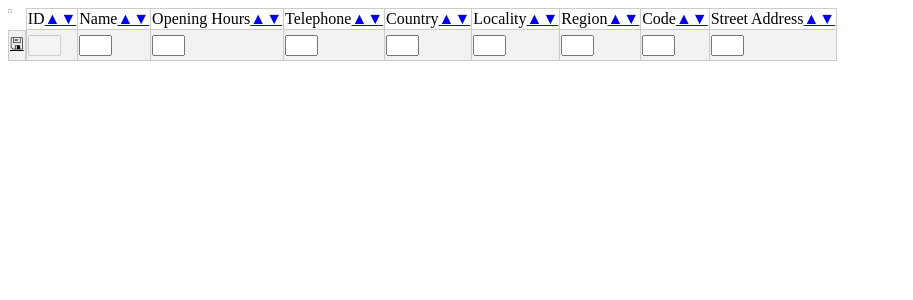
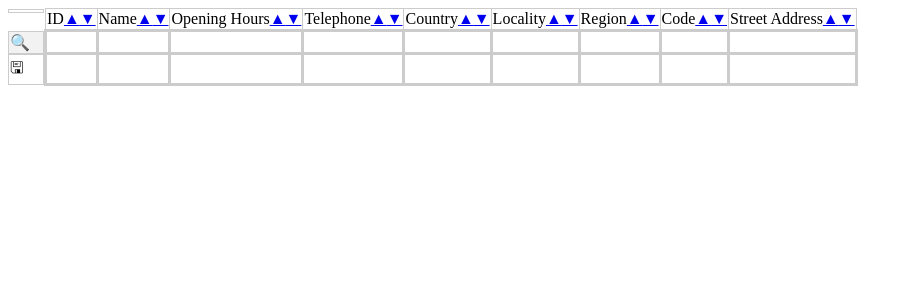
Before and after one commit to a1b0r/addressbook, a PHP site: page / in a window 1280 px wide. Shown: the top 300 px of the page, without its empty margins (0-913 px from the left). Run offline with PHP 8.4, Linux system fonts and the light colour scheme; data that the repository does not hold is empty.

Commit message:
bit nicer view

```diff
--- a/index.html
+++ b/index.html
@@ -18,25 +18,36 @@
             </tr>
 
             <tr>
-                <td class="action">
-                    <form action="index.php" id="add" method="post">
-                        <input type="submit" class="add" name="action" value="&#128427;" />
-                    </form>
-                </td>
-                <td><input type="text" size="1" form="add" name="id" disabled /></td>
-                <td><input type="text" size="1" form="add" name="name" /></td>
-                <td><input type="text" size="1" form="add" name="openingHours" /></td>
-                <td><input type="text" size="1" form="add" name="telephone" /></td>
-                <td><input type="text" size="1" form="add" name="country" /></td>
-                <td><input type="text" size="1" form="add" name="locality" /></td>
-                <td><input type="text" size="1" form="add" name="region" /></td>
-                <td><input type="text" size="1" form="add" name="code" /></td>
-                <td><input type="text" size="1" form="add" name="streetAddress" /></td>
+                <td class="action"><P class="search">&#128269;</P></td>
+
+                <td class="input" role="textbox" name="id">                           </td>
+                <td class="input" role="textbox" name="name" contenteditable>         </td>
+                <td class="input" role="textbox" name="openingHours" contenteditable> </td>
+                <td class="input" role="textbox" name="telephone" contenteditable>    </td>
+                <td class="input" role="textbox" name="country" contenteditable>      </td>
+                <td class="input" role="textbox" name="locality" contenteditable>     </td>
+                <td class="input" role="textbox" name="region" contenteditable>       </td>
+                <td class="input" role="textbox" name="code" contenteditable>         </td>
+                <td class="input" role="textbox" name="streetAddress" contenteditable></td>
+            </tr>
+            <tr>
+                <td class="action"><P class="add">&#128427;</P></td>
+
+                <td class="input" role="textbox" name="id">                           </td>
+                <td class="input" role="textbox" name="name" contenteditable>         </td>
+                <td class="input" role="textbox" name="openingHours" contenteditable> </td>
+                <td class="input" role="textbox" name="telephone" contenteditable>    </td>
+                <td class="input" role="textbox" name="country" contenteditable>      </td>
+                <td class="input" role="textbox" name="locality" contenteditable>     </td>
+                <td class="input" role="textbox" name="region" contenteditable>       </td>
+                <td class="input" role="textbox" name="code" contenteditable>         </td>
+                <td class="input" role="textbox" name="streetAddress" contenteditable></td>
             </tr>
         </thead>
         <tbody>
         </tbody>
     </table>
 </div>
-<script src="index.js"></script>
+<script src="index.js">
+</script>
 <link rel="stylesheet" href="sheet.css">
--- a/index.js
+++ b/index.js
@@ -1,52 +1,47 @@
 const tbody = document.querySelector('tbody');
 let Gorder = 'name';
 let Gdir = 'asc';
+const fields = ["id", "name", "openingHours", "telephone", "country", "locality", "region", "code", "streetAddress"]
 
 const addRow = (val) => {
-
+  console.log(val);
   tbody.innerHTML += `
   <tr>
-                <td class="action">
-                <form action="index.php" id="del${val['id']}" method="post">
-                <input type="hidden"  form="del${val['id']}" value="${val['id']}" name="id" />
-                    <input type="submit" class="delete" form="del${val['id']}" name="action" value="&#128465;;" />
-                </form>
-                    <form action="index.php" id="form${val['id']}" method="post">
-                        <input type="submit" class="edit" name="action" value="&#128427;" />
-                </form>
-                </td>
-                <td><input type="text" size="1"  form="form${val['id']}" value="${val['id']}" disabled />
-                  <input type="hidden" size="1"  form="form${val['id']}" value="${val['id']}" name="id" /></td>
-                <td><input type="text" size="1"  form="form${val['id']}" value="${val['name']}" name="name" /></td>
-                <td><input type="text" size="1"  form="form${val['id']}" value="${val['openingHours']}" name="openingHours" /></td>
-                <td><input type="text" size="1"  form="form${val['id']}" value="${val['telephone']}" name="telephone" /></td>
-                <td><input type="text" size="1"  form="form${val['id']}" value="${val['country']}" name="country" /></td>
-                <td><input type="text" size="1"  form="form${val['id']}" value="${val['locality']}" name="locality" /></td>
-                <td><input type="text" size="1"  form="form${val['id']}" value="${val['region']}" name="region" /></td>
-                <td><input type="text" size="1"  form="form${val['id']}" value="${val['code']}" name="code" /></td>
-                <td><input type="text" size="1"  form="form${val['id']}" value="${val['streetAddress']}" name="streetAddress" /></td>
+  <td class="action"><span class="delete">&#128465;</span><span class="edit">&#128427;</span></td>
+  <td class="input" role="textbox" name="id" />${val['id']}</td>
+  <td class="input" role="textbox" name="name" contenteditable>${val['name']}         </td>
+  <td class="input" role="textbox" name="openingHours" contenteditable>${val['openingHours']} </td>
+  <td class="input" role="textbox" name="telephone" contenteditable>${val['telephone']}    </td>
+  <td class="input" role="textbox" name="country" contenteditable>${val['country']}      </td>
+  <td class="input" role="textbox" name="locality" contenteditable>${val['locality']}     </td>
+  <td class="input" role="textbox" name="region" contenteditable>${val['region']}       </td>
+  <td class="input" role="textbox" name="code" contenteditable>${val['code']}         </td>
+  <td class="input" role="textbox" name="streetAddress" contenteditable>${val['streetAddress']}</td>
 </tr>`;
 }
+
 const header = (method, body2b) => {
   return { method, headers: { 'Content-Type': 'application/json', }, body: JSON.stringify(body2b), }
 }
 const prepFetch = async (method, book) => {
   return await fetch('index.php', header(method, book));
 }
-const fetchAll = async (order, dir) => {
-  return (await fetch(`index.php?order=${order}&dir=${dir}`)).json()
+const fetchAll = async (order, dir, search={}) => {
+  query=new URLSearchParams({order, dir, ...search}).toString()
+  const response = await fetch('index.php?' + query);
+  return response.json();
 };
-const addAdressbook = async (book) => {
+const addBook = async (book) => {
   const response = await prepFetch('POST', book);
   makeTable();
   return response.json();
 }
-const deleteAdressbook = async (id) => {
+const deleteBook = async (id) => {
   const response = await prepFetch('DELETE', id);
   makeTable();
   return response.json();
 }
-const editAdressbook = async (book) => {
+const editBook = async (book) => {
   const response = await prepFetch('PUT', book);
   makeTable();
 }
@@ -57,22 +52,27 @@ const makeTable = async (order = Gorder, dir = Gdir) => {
   tbody.innerHTML = '';
   data.forEach(val => addRow(val));
 
-  document.querySelectorAll('.edit').forEach(el => { el.addEventListener('click', editBook) });
-  document.querySelectorAll('.delete').forEach(el => { el.addEventListener('click', deleteBook) });
+  document.querySelectorAll('.action .edit').forEach(el => { el.addEventListener('click', e => editBook(jsonifyParentRow(e))) });
+  document.querySelectorAll('.action .delete').forEach(el => { el.addEventListener('click', e => deleteBook(jsonifyParentRow(e))) });
 }
-
-const jsonifyParentForm = (event) => {
-  event.preventDefault();
-  const data = new FormData(event.target.parentElement);
-  return JSON.stringify(Object.fromEntries(data.entries()));
+const jsonifyParentRow = (event) => {
+  let row = event.target.parentElement.parentElement;
+  let inputs = [].slice.call(row.querySelectorAll('.input'));
+  let obj = {};
+  inputs.map(inp => obj[inp.getAttribute('name')] = inp.innerText.trim());
+  return JSON.stringify(obj);
 }
 // 9660 == "▼".charCodeAt(0)
 const sort = (e) => { makeTable(e.target.name, e.target.innerHTML.charCodeAt(0) == 9660 ? 'desc' : 'asc') }
-const deleteBook = e => deleteAdressbook(jsonifyParentForm(e));
-const editBook = e => editAdressbook(jsonifyParentForm(e));
-const addBook = e => addAdressbook(jsonifyParentForm(e));
+const search = (e) => { fetchAll(Gorder, Gdir, searchBooks(e)) }
 
-document.querySelector('.add').addEventListener("click", addBook, false);
+const searchBooks = (e) => {
+  let ursl = JSON.parse(jsonifyParentRow(e))
+  Object.keys(ursl).forEach(key => ursl[key] === "" && delete ursl[key]);
+  return ursl
+  // return new URLSearchParams(ursl).toString()
+};
+document.querySelector('.action .add').addEventListener("click", e => addBook(jsonifyParentRow(e)), false);
 document.querySelectorAll('thead a').forEach(href => href.addEventListener("click", sort, false));
 document.querySelectorAll('.search').forEach(href => href.addEventListener("click", search, false));
 
--- a/sheet.css
+++ b/sheet.css
@@ -1,11 +1,3 @@
-
-    form {
-        display: inline;
-
-        margin: 0;
-
-    }
-
 table {
     table-layout: auto;
     border-collapse: collapse;
@@ -16,34 +8,51 @@
     border: 1px solid #ccc;
 }
 
-    input[type=text] {
-        width: auto;
-    }
 
 tr:nth-child(even) {
     background-color: #f2f2f2
 }
-    label{
 
-        cursor: pointer;
-    }
-    input[type=submit] {
-        border: none;
-        outline: none;
-        background: none;
-        cursor: pointer;
-        padding: 0;
-        text-decoration: underline;
-        font-family: inherit;
-        font-size: inherit;
-    }
-
-    input[type=submit]:hover {
-        color: #0000EE;
-    }
 
 td.action {
     display: inline-block;
-        /* width: 32px; */
+    width: 32px;
+}
+
+.input {
+
+    border: 3px solid #ccc;
+    background-color: white;
+    font-family: inherit;
+    font-size: inherit;
+    cursor: text;
+    padding: 1px 6px;
+}
+
+.action .add {
+    font-size: 16;
+    cursor: pointer;
+    margin: 0;
     vertical-align: middle;
 }
+
+.action .delete {
+    font-size: 16;
+    cursor: pointer;
+    margin: 0;
+    vertical-align: middle;
+}
+
+.action .edit {
+    font-size: 16;
+    cursor: pointer;
+    margin: 0;
+    vertical-align: middle;
+}
+
+.action .search {
+    font-size: 16;
+    cursor: pointer;
+    margin: 0;
+    vertical-align: middle;
+}
```
Lines whose indentation alone changed are shown as unchanged.
